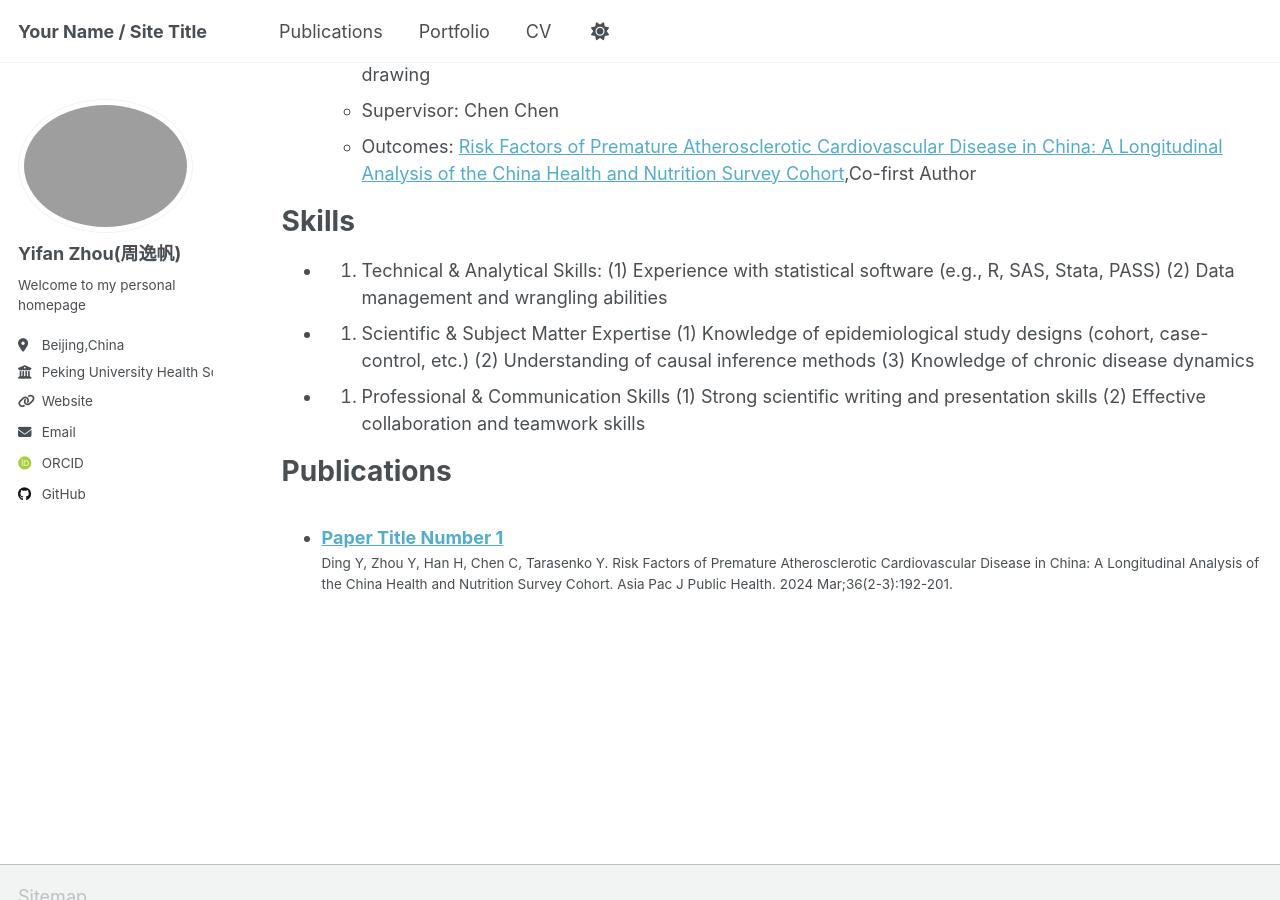
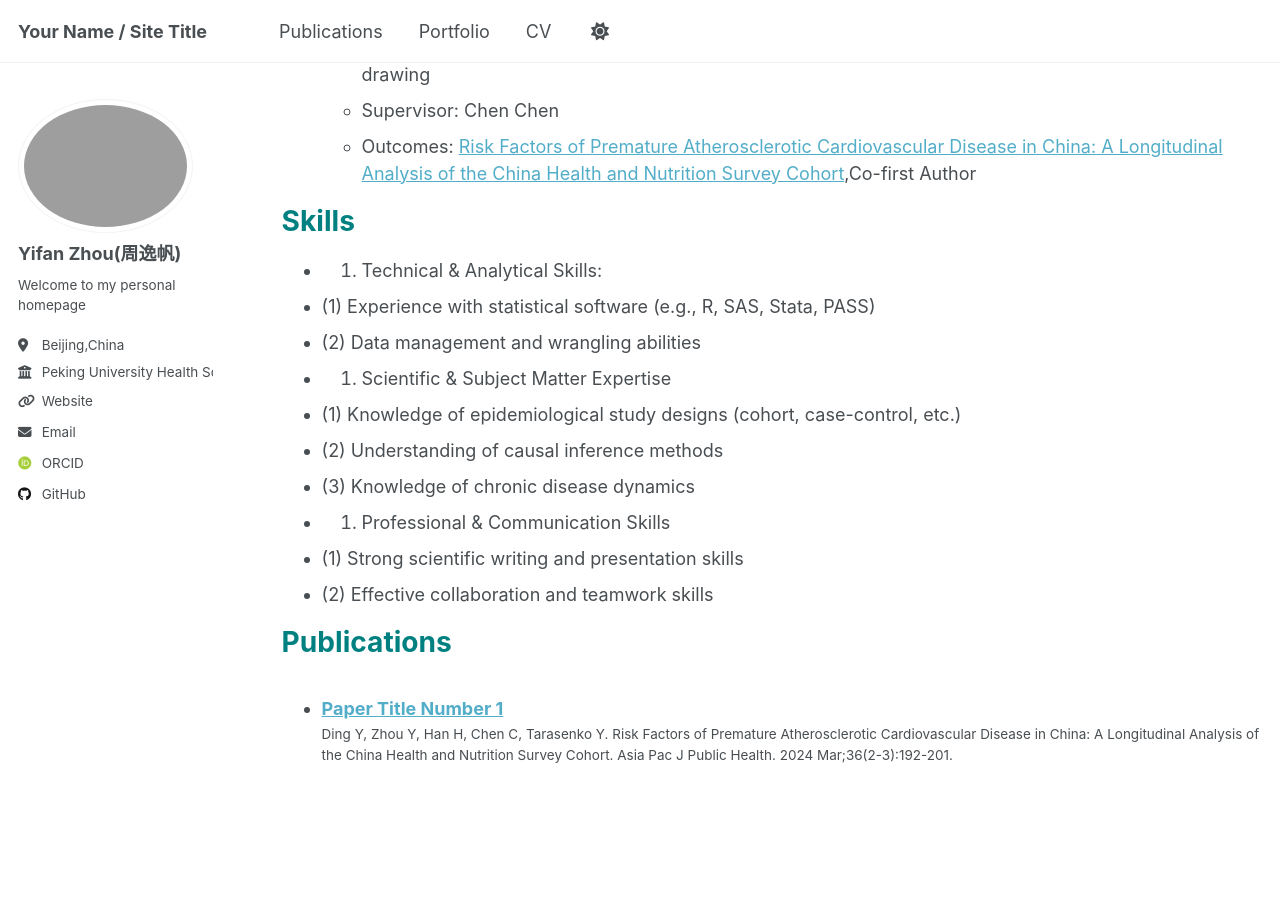
Before and after one commit to zyf20261/zyf20261.github.io, a Jekyll site: the page built from _pages/cv.md, in a window 1280 px wide and 900 px high, scrolled down 1138 px. Built offline with Jekyll 4.4.1, drawn with Linux system fonts in a browser that asks for light colours; some web fonts are replaced; a script that is not in the unit is left out.

Commit message:
Update cv.md

```diff
--- a/_pages/cv.md
+++ b/_pages/cv.md
@@ -15,7 +15,7 @@ redirect_from:
 * B.S. in Preventive Medicine, Zhejiang University, 2020-2025
 * Senior high school in NingBo Yinzhou High School, 2017-2020
 
-Work experience
+<span style="color:teal;">Work experience</span>
 ======
 * Summer 2025: field work
   * Project: Critically
@@ -43,20 +43,20 @@ Work experience
   * Supervisor: Chen Chen
   * Outcomes: [Risk Factors of Premature Atherosclerotic Cardiovascular Disease in China: A Longitudinal Analysis of the China Health and Nutrition Survey Cohort](https://pubmed.ncbi.nlm.nih.gov/38247055/),Co-first Author
 
-Skills
+<span style="color:teal;">Skills</span>
 ======
 * 1. Technical & Analytical Skills:
-     (1) Experience with statistical software (e.g., R, SAS, Stata, PASS)
-     (2) Data management and wrangling abilities
+*    (1) Experience with statistical software (e.g., R, SAS, Stata, PASS)
+*    (2) Data management and wrangling abilities
 * 2. Scientific & Subject Matter Expertise
-     (1) Knowledge of epidemiological study designs (cohort, case-control, etc.)
-     (2) Understanding of causal inference methods
-     (3) Knowledge of chronic disease dynamics
+*    (1) Knowledge of epidemiological study designs (cohort, case-control, etc.)
+*    (2) Understanding of causal inference methods
+*    (3) Knowledge of chronic disease dynamics
 * 3. Professional & Communication Skills
-     (1) Strong scientific writing and presentation skills
-     (2) Effective collaboration and teamwork skills
+*    (1) Strong scientific writing and presentation skills
+*    (2) Effective collaboration and teamwork skills
 
-Publications
+<span style="color:teal;">Publications</span>
 ======
   <ul>{% for post in site.publications reversed %}
     {% include archive-single-cv.html %}
```
